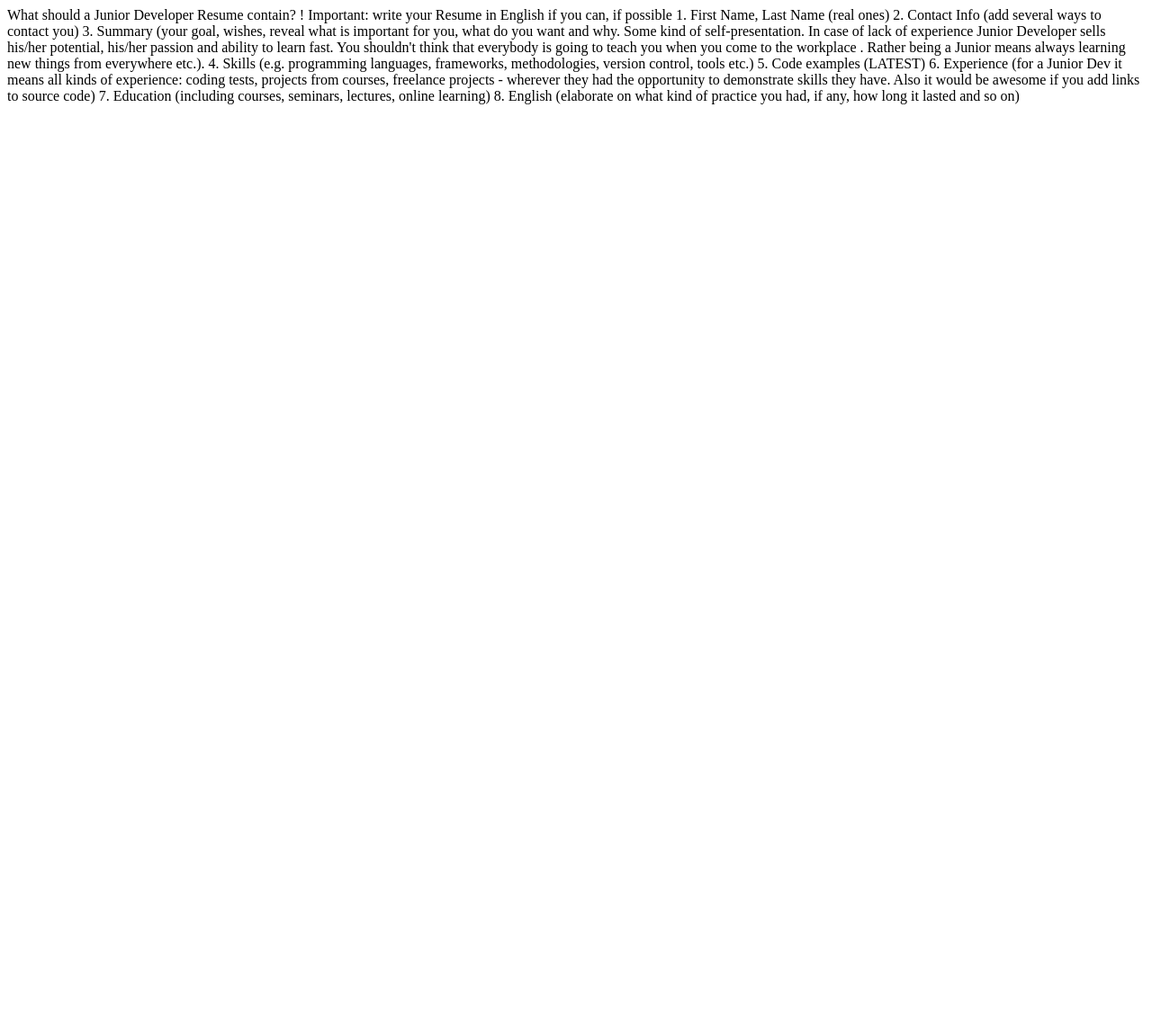
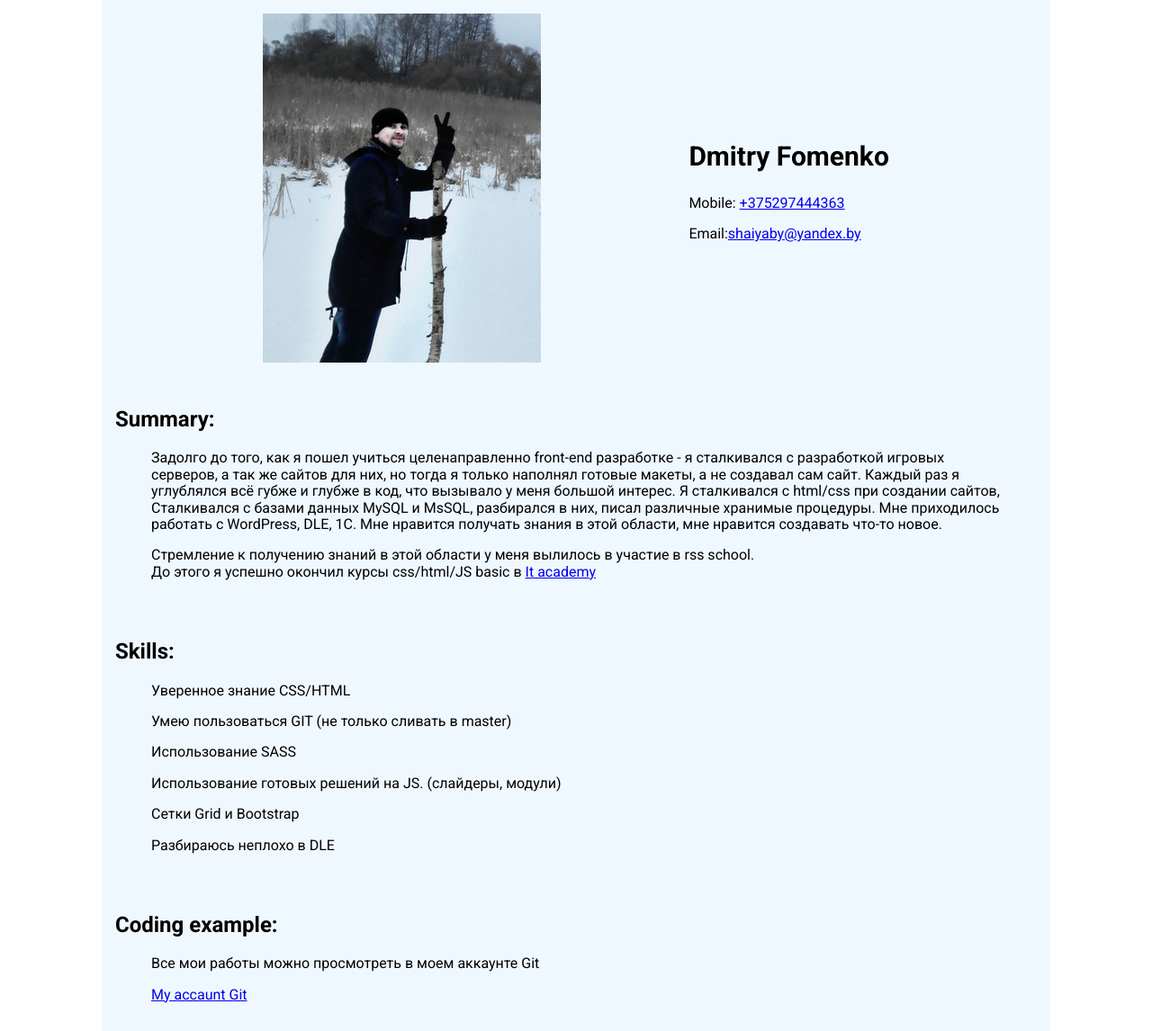
Before and after one commit to fomith/rsschool-cv, a plain HTML site: page Index.html in a window 1280 px wide. Shown: the whole page at 90% size. Before the commit the page ends 800 px from the top, so only its background shows below. Drawn offline with Linux system fonts and the light colour scheme.

Commit message:
feat: Add info for me and photo

```diff
--- a/Index.html
+++ b/Index.html
@@ -1,28 +1,64 @@
 <!DOCTYPE html>
 <html lang="en">
+
 <head>
     <meta charset="UTF-8">
     <meta name="viewport" content="width=device-width, initial-scale=1.0">
     <meta http-equiv="X-UA-Compatible" content="ie=edge">
+    <link rel="stylesheet" type="text/css" href="./css/normalize.css" />
+    <link rel="stylesheet" type="text/css" href="./css/style.css" />
+    <link href="https://fonts.googleapis.com/css?family=Roboto:400,500,700&display=swap" rel="stylesheet">
     <title>My resume</title>
 </head>
+
 <body>
-    What should a Junior Developer Resume contain?
+    <main>
+        <section class="top">
+            <div class="container">
+                <img src="./image/my-photo.png" alt="my-photo">
+                <div class="top-right">
+                    <h2>Dmitry Fomenko</h2>
+                    <p>Mobile: <a href="tel:+375297444363">+375297444363</a></p>
+                    <p>Email:<a href="mailto: shaiyaby@yandex.by">shaiyaby@yandex.by</a></p>
+                </div>
+            </div>
+        </section>
+        <section class="summary">
+            <div class="container">
+            <h2>Summary:</h2>
+            <p>
+                Задолго до того, как я пошел учиться целенаправленно front-end разработке - я сталкивался
+                с разработкой игровых серверов, а так же сайтов для них, но тогда я только наполнял готовые макеты, а не создавал сам сайт.
+                Каждый раз я углублялся всё губже и глубже в код, что вызывало у меня большой интерес.
+                Я сталкивался с html/css при создании сайтов, Сталкивался с базами данных MySQL и MsSQL, разбирался в них, писал различные хранимые процедуры.
+                Мне приходилось работать с WordPress, DLE, 1C.
+                Мне нравится получать знания в этой области, мне нравится создавать что-то новое.
+            </p>
+            <p>
+                Стремление к получению знаний в этой области у меня вылилось в участие в rss school. <br>
+                До этого я успешно окончил курсы css/html/JS basic в <a href="https://www.it-academy.by/">It academy</a>
+            </p>
+        </div>
+        </section>
+        <section class="skills">
+            <div class="container">
+                <h2>Skills:</h2>
+                <p>Уверенное знание CSS/HTML</p>
+                <p>Умею пользоваться GIT (не только сливать в master)</p>
+                <p>Использование SASS</p>
+                <p>Использование готовых решений на JS. (слайдеры, модули)</p>
+                <p>Сетки Grid и Bootstrap</p>
+                <p>Разбираюсь неплохо в DLE</p>
+            </div>
+        </section>
+        <section class="coding">
+            <div class="container">
+                <h2>Coding example:</h2>
+                <p>Все мои работы можно просмотреть в моем аккаунте Git </p>
+                <p><a href="https://github.com/fomith">My accaunt Git</a></p>
+            </div>
+        </section>
+    </main>
+</body>
 
-! Important: write your Resume in English if you can, if possible
-
-1. First Name, Last Name (real ones)
-2. Contact Info (add several ways to contact you)
-3. Summary (your goal, wishes, reveal what is important for you, what do you want and why.
-Some kind of self-presentation. In case of lack of experience  Junior Developer sells his/her potential, his/her passion and ability to learn fast. You shouldn't think that everybody is going to teach you when you come to the workplace . Rather being a Junior means always
-learning new things from everywhere etc.).
-4. Skills (e.g. programming languages, frameworks, methodologies, version control, tools etc.)
-5. Code examples (LATEST)
-6. Experience (for a Junior Dev it means all kinds of experience: coding tests, projects from courses,
-freelance projects - wherever they had the opportunity to demonstrate skills they have.
-Also it would be awesome if you add links to source code)
-7. Education (including courses, seminars, lectures, online learning)
-8. English (elaborate on what kind of practice you had, if any, how long it lasted and so on)
-
-</body>
 </html>
```
Also changed, not shown: image/my-photo.png (added).
